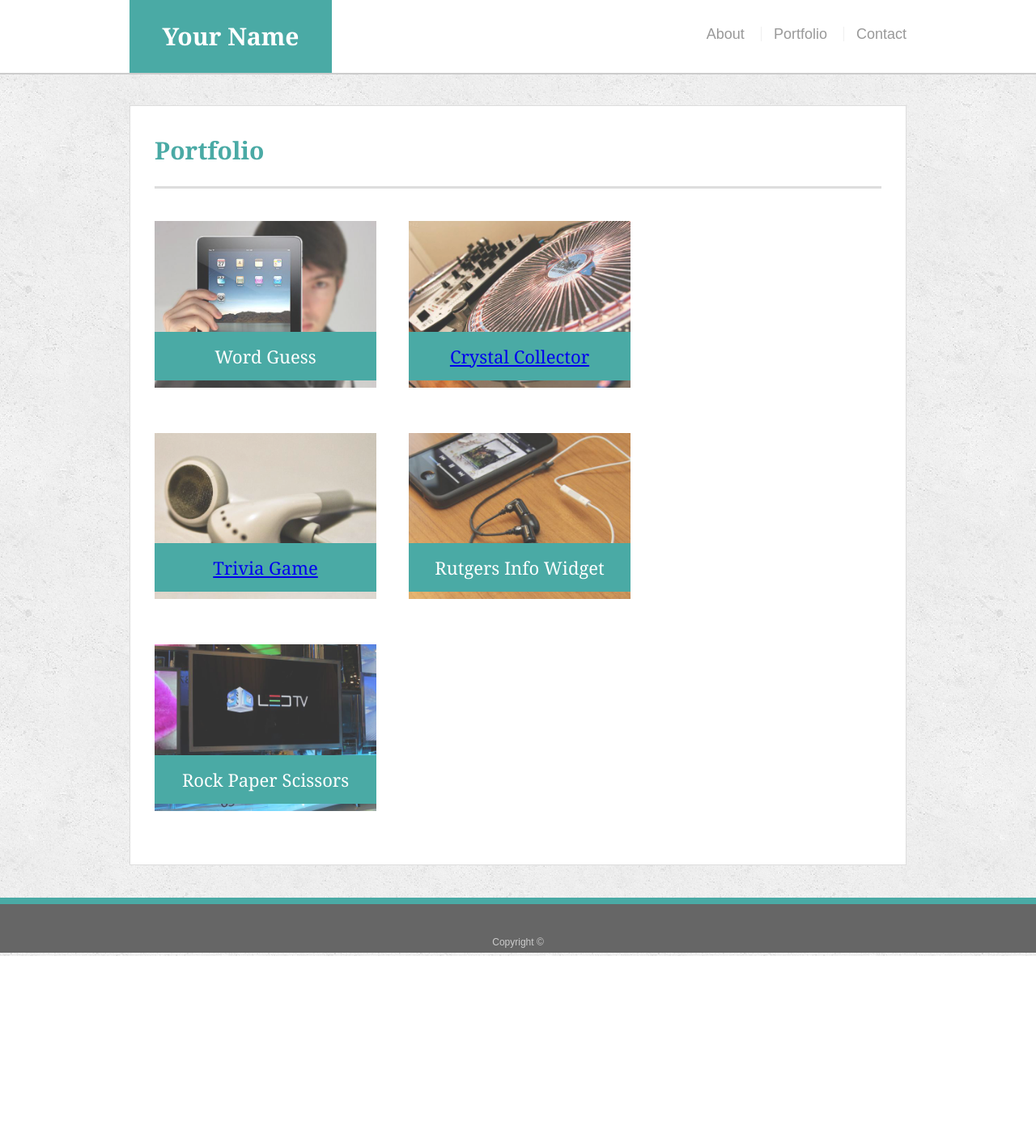
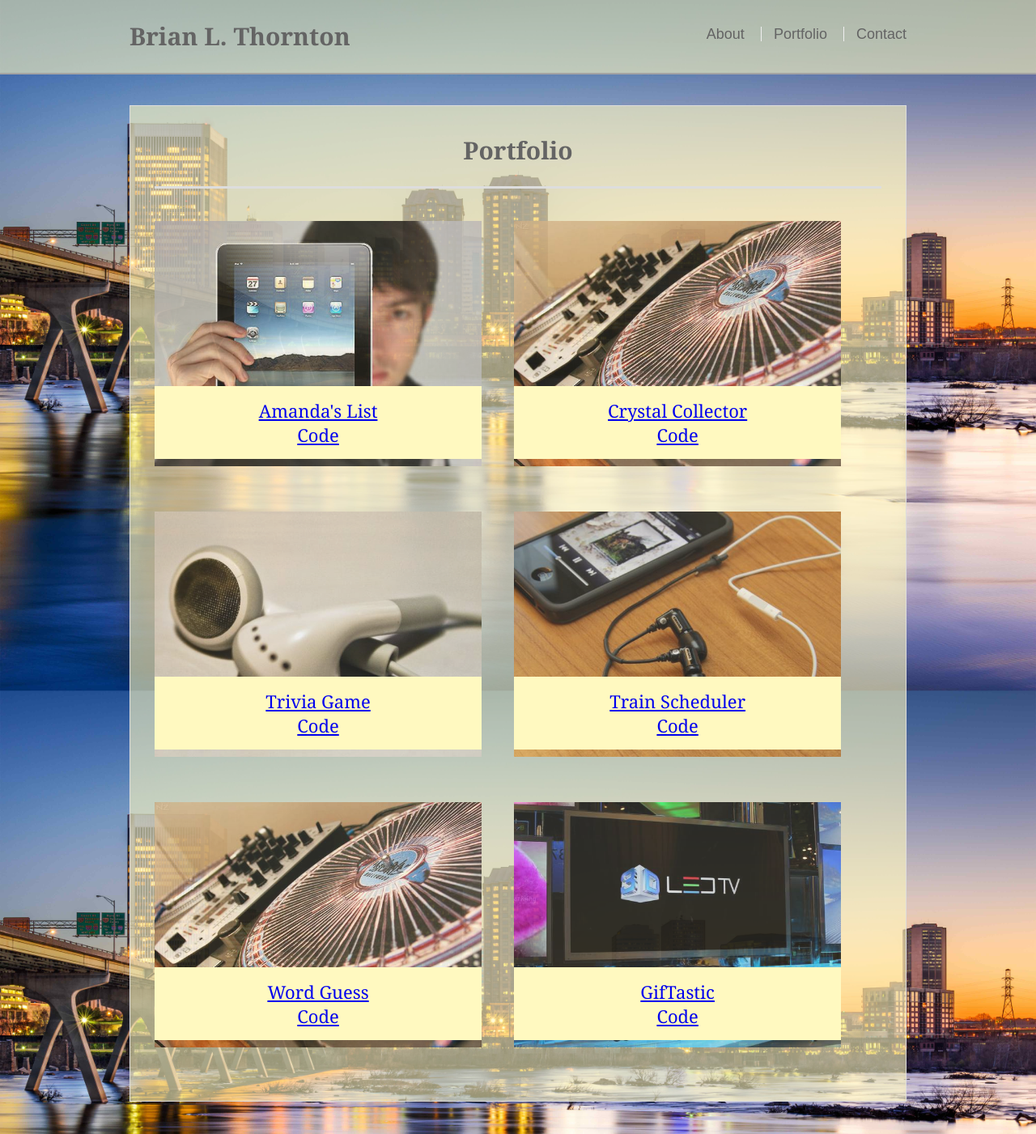
Before and after one commit to Deuce40Driver/Responsive-Portfolio, a plain HTML site: page portfolio.html in a window 1280 px wide. Shown: the top 1401 px of the page at 81% size. Before the commit the page ends 1181 px from the top, so only its background shows below. Drawn offline with nearby package versions, Linux system fonts and the light colour scheme.

Commit message:
portfolio update homework

```diff
--- a/assets/css/style.css
+++ b/assets/css/style.css
@@ -2,8 +2,9 @@ body {
     font-family: Arial, "Helvetica Neue", Helvetica, sans-serif;
     font-size: 18px;
     line-height: 34px;
-    color: #777;
-    background: url("../images/concrete_seamless.png");
+    color: rgb(100, 100, 100);
+    background: url("../images/richmond.jpg");
+    background-size: 100%;
   }
 
   * {
@@ -35,7 +36,7 @@ body {
   h3 {
     font-family: Georgia, Times, "Times New Roman", serif;
     font-weight: 700;
-    color: #4aaaa5;
+    color: rgb(100, 100, 100);
   }
 
   h1 {
@@ -52,29 +53,28 @@ body {
 
   /* header */
 
+
   #masthead {
     position: fixed;
     z-index: 99;
     width: 100%;
     margin: 0 0 30px;
     overflow: auto;
-    color: #fff;
-    background: #fff;
-    border-bottom: 2px solid #ccc;
+    color: rgb(100, 100, 100);
+    background-color: rgba(255, 249, 192, 0.6);
+    border-bottom: 2px solid rgb(163, 163, 163);
   }
 
   #logo {
     float: left;
-    width: 250px;
     height: 90px;
     font-family: Georgia, Times, "Times New Roman", serif;
     font-size: 30px;
     font-weight: 700;
     line-height: 90px;
-    color: #fff;
+    color: rgb(100, 100, 100);
     text-align: center;
     text-decoration: none;
-    background: #4aaaa5;
   }
 
   nav {
@@ -87,7 +87,7 @@ body {
     padding-left: 15px;
     margin-left: 15px;
     line-height: 18px;
-    color: #999;
+    color: rgb(100, 100, 100);
     text-decoration: none;
     border-left: 1px solid #efefef;
   }
@@ -105,8 +105,8 @@ body {
     color: #fff;
     color: #ccc;
     text-align: center;
-    background: #666;
-    border-top: 8px solid #4aaaa5;
+    background-color: rgba(255, 249, 192, 0.6);
+    border-top: 2px solid #363636;
     height: 50px;
   }
 
@@ -122,6 +122,7 @@ body {
   #main-container {
     padding-top: 130px;
     min-height: calc(100vh - 70px);
+    text-align: center;
   }
 
   .main-section {
@@ -130,8 +131,9 @@ body {
     max-width: 960px;
     padding: 30px;
     margin: 0 0 40px;
-    background: #fff;
+    background-color: rgba(255, 249, 192, 0.6);
     border: 1px solid #ddd;
+    text-align: center;
   }
 
   /* portfolio page */
@@ -139,7 +141,7 @@ body {
   .work {
     position: relative;
     float: left;
-    width: 274px;
+    width: 45%;
     margin: 20px 0 25px;
     overflow: auto;
   }
@@ -162,9 +164,9 @@ body {
     margin-bottom: 0;
     font-weight: 300;
     line-height: 30px;
-    color: #fff;
+    color: rgb(100, 100, 100);
     text-align: center;
-    background: #4aaaa5;
+    background:rgba(255, 249, 192);
     border-bottom: 0;
   }
 
--- a/portfolio.html
+++ b/portfolio.html
@@ -3,53 +3,61 @@
 
 <head>
   <meta charset="UTF-8">
-  <title>Portfolio | Your Name</title>
+  <title>Portfolio | Brian L. Thornton</title>
   <link rel="stylesheet" type="text/css" href="assets/css/reset.css">
   <link rel="stylesheet" type="text/css" href="assets/css/style.css">
 </head>
 
 <body>
 
-  <header id="masthead">
+
+  <div id = "masthead" class="jumbotron jumbotron-fluid" >
     <div class="container">
-      <a href="index.html" id="logo">Your Name</a>
+      <a href="index.html" id="logo">Brian L. Thornton</a>
       <nav>
         <a href="index.html">About</a>
         <a href="portfolio.html">Portfolio</a>
         <a href="contact.html">Contact</a>
       </nav>
     </div>
-  </header>
+  </div>
+
+
 
   <div id="main-container" class="container">
     <section class="main-section">
       <h1>Portfolio</h1>
 
       <div class="work">
-        <img src="assets/images/technics-q-c-640-480-1.jpg" alt="Word Guess">
+        <img src="assets/images/technics-q-c-640-480-1.jpg" alt="Amanda's List">
+        <h3 id = "amandasList"><a href="https://maxclark55.github.io/Project-1/">Amanda's List</a><br><a href="https://github.com/MaxClark55/Project-1.git">Code</a></h3>
+      </div>
 
-        <h3>Word Guess</h3>
+      <div class="work">
+        <img src="assets/images/technics-q-c-640-480-2.jpg" alt="Crystal Collector">
+        <h3 id = "crystalCollector"><a href="http://deuce40driver.github.io/unit-4-game">Crystal Collector</a><br><a href="https://github.com/Deuce40Driver/unit-4-game.git">Code</a></h3>
       </div>
+
+      <div class="work">
+        <img src="assets/images/technics-q-c-640-480-5.jpg" alt="Trivia Game" />
+        <h3 id = "triviagame"><a href="https://deuce40driver.github.io/TriviaGame/">Trivia Game</a><br><a href="https://github.com/Deuce40Driver/TriviaGame.git">Code</a></h3>
+      </div>
+
+      <div class="work">
+        <img src="assets/images/technics-q-c-640-480-7.jpg" alt="Train Scheduler">
+        <h3 id = "trainScheduler"><a href="https://deuce40driver.github.io/TrainScheduler/">Train Scheduler</a><br><a href="https://github.com/Deuce40Driver/TrainScheduler.git">Code</a></h3>
+      </div>
+
       <div class="work">
         <img src="assets/images/technics-q-c-640-480-2.jpg" alt="Word Guess">
+        <h3 id = "wordGuess"><a href="https://deuce40driver.github.io/Word-Guess-Game/">Word Guess</a><br><a href="https://github.com/Deuce40Driver/Word-Guess-Game.git">Code</a></h3>
+      </div>
 
-        <h3 id = "crystalCollector"><a href="http://deuce40driver.github.io/unit-4-game">Crystal Collector</a></h3>
+      <div class="work">
+        <img src="assets/images/technics-q-c-640-480-9.jpg" alt="GifTastic">
+        <h3 id = "gifTastic"><a href="https://deuce40driver.github.io/GifTastic/">GifTastic</a><br><a href="https://github.com/Deuce40Driver/GifTastic.git">Code</a></h3>
       </div>
-      <div class="work">
-        <img src="assets/images/technics-q-c-640-480-5.jpg" alt="RPG Game" />
 
-        <h3 id = "triviagame"><a href="https://deuce40driver.github.io/TriviaGame/">Trivia Game</a></h3>
-      </div>
-      <div class="work">
-        <img src="assets/images/technics-q-c-640-480-7.jpg" alt="Rutgers Info Widget">
-
-        <h3>Rutgers Info Widget</h3>
-      </div>
-      <div class="work">
-        <img src="assets/images/technics-q-c-640-480-9.jpg" alt="Rock Paper Scissors">
-
-        <h3>Rock Paper Scissors</h3>
-      </div>
 
     </section>
 
```
Also changed, not shown: contact.html (+2 -2 lines), index.html (+3 -3 lines), assets/images/portrait.jpg (added), assets/images/richmond.jpg (added).
